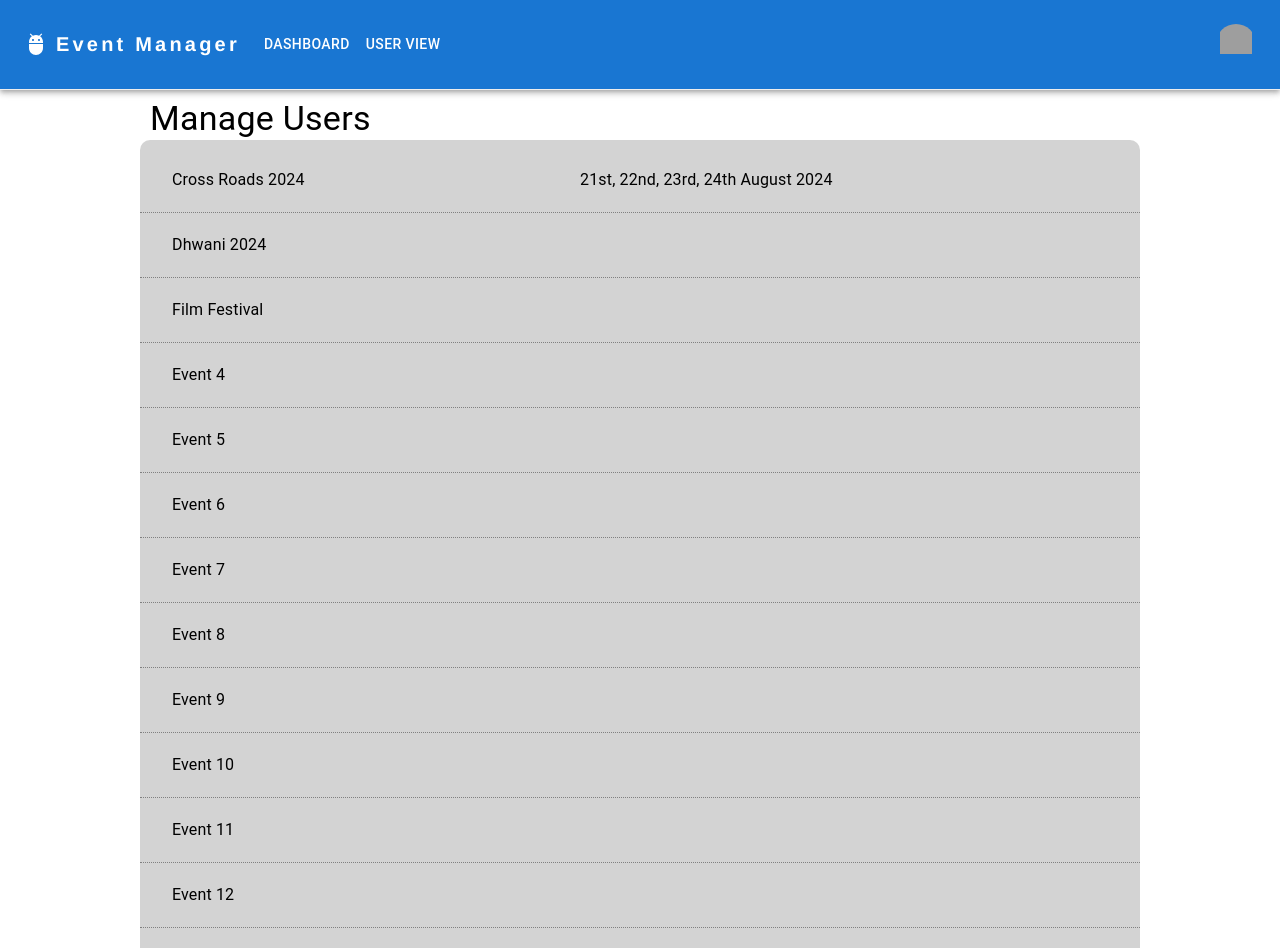
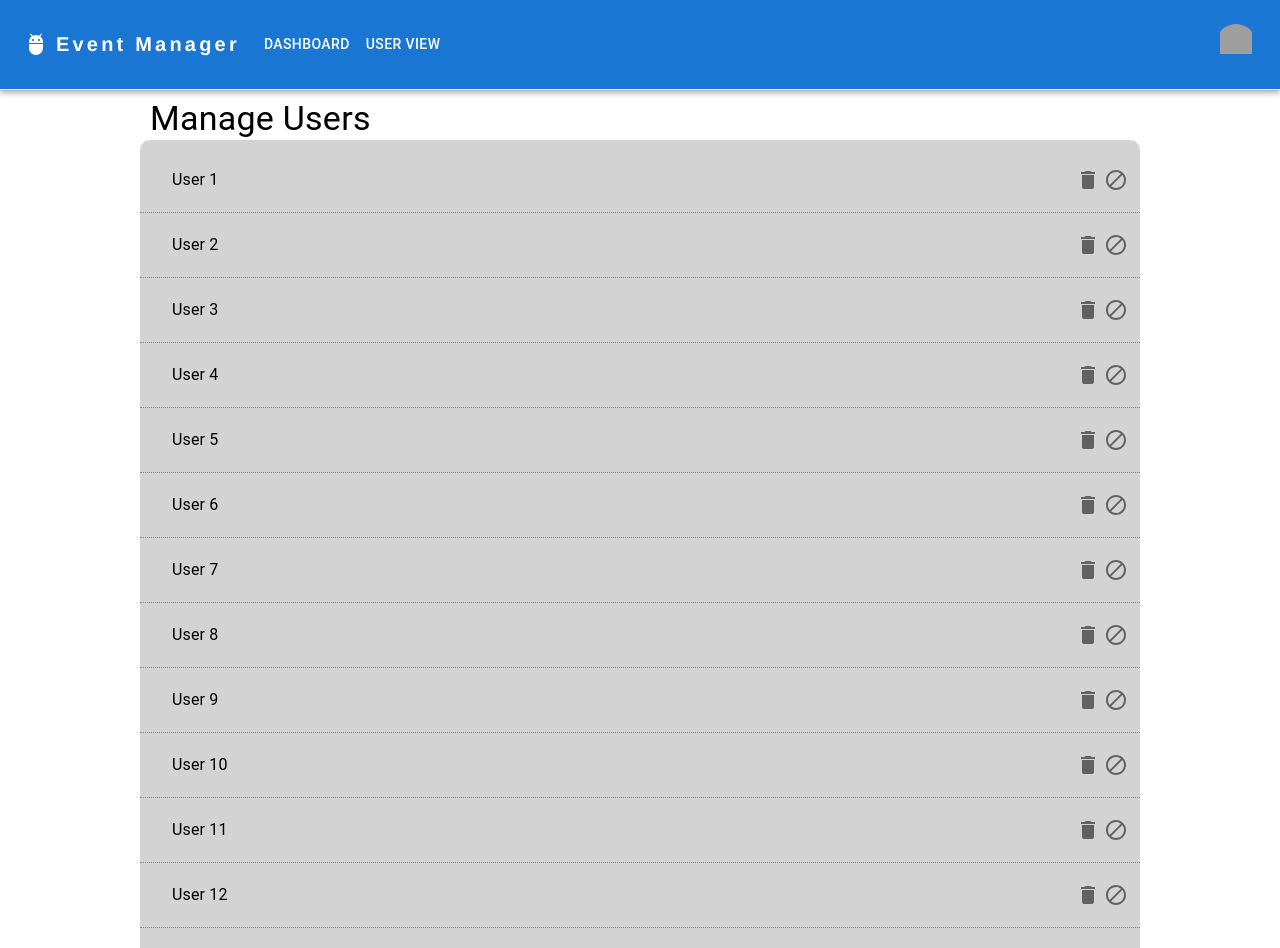
Before and after one commit to BhagyaS04/event-management, a React app in the folder frontend/: page /admin-dashboard/manage-users in a window 1280 px wide. Shown: the top 948 px of the page. Built offline with nearby package versions, Linux system fonts and the light colour scheme; grey boxes are pictures that could not be loaded; the HTML template or start-up script is replaced by a standard one.

Commit message:
Made changes to Manage Users. Added delete and block buttons.

```diff
--- a/frontend/src/components/ManageUser.jsx
+++ b/frontend/src/components/ManageUser.jsx
@@ -10,6 +10,9 @@ import InboxIcon from '@mui/icons-material/Inbox';
 import DraftsIcon from '@mui/icons-material/Drafts';
 import { Typography } from '@mui/material';
 import Grid from '@mui/material/Grid';
+import DeleteIcon from '@mui/icons-material/Delete';
+import BlockIcon from '@mui/icons-material/Block';
+import IconButton from '@mui/material/IconButton';
 
 const ManageUser = () => {
   return (
@@ -18,77 +21,160 @@ const ManageUser = () => {
           Manage Users
         </Typography>
         <nav aria-label="All Events">
-        <List sx = {{ width : 1000, backgroundColor : 'lightgray', borderRadius : '10px'}}>
+        <List sx={{ width: 1000, backgroundColor: 'lightgray', borderRadius: '10px' }}>
   <ListItem>
     <ListItemButton>
-              <ListItemText sx={{ color: 'black' }} primary="Cross Roads 2024" />
-              <ListItemText sx={{ color: 'black' }} primary="21st, 22nd, 23rd, 24th August 2024" />
+      <ListItemText sx={{ color: 'black' }} primary="User 1" />
     </ListItemButton>
+    <IconButton edge="end" aria-label="delete">
+      <DeleteIcon />
+    </IconButton>
+    <IconButton edge="end" aria-label="block">
+      <BlockIcon />
+    </IconButton>
   </ListItem>
-              <ListItem Padding sx = {{borderTop : '1px dotted gray'}}>
+  <ListItem sx={{ borderTop: '1px dotted gray' }}>
     <ListItemButton component="a" href="#simple-list">
-                  <ListItemText sx = {{color : 'black'}} primary="Dhwani 2024" />
+      <ListItemText sx={{ color: 'black' }} primary="User 2" />
     </ListItemButton>
+    <IconButton edge="end" aria-label="delete">
+      <DeleteIcon />
+    </IconButton>
+    <IconButton edge="end" aria-label="block">
+      <BlockIcon />
+    </IconButton>
   </ListItem>
-              <ListItem Padding sx = {{borderTop : '1px dotted gray'}}>
-                <ListItemButton >
-                  <ListItemText sx = {{color : 'black'}} primary="Film Festival" />
+  <ListItem sx={{ borderTop: '1px dotted gray' }}>
+    <ListItemButton>
+      <ListItemText sx={{ color: 'black' }} primary="User 3" />
     </ListItemButton>
+    <IconButton edge="end" aria-label="delete">
+      <DeleteIcon />
+    </IconButton>
+    <IconButton edge="end" aria-label="block">
+      <BlockIcon />
+    </IconButton>
   </ListItem>
-              <ListItem Padding sx = {{borderTop : '1px dotted gray'}}>
-                <ListItemButton >
-                  <ListItemText sx = {{color : 'black'}} primary="Event 4" />
+  <ListItem sx={{ borderTop: '1px dotted gray' }}>
+    <ListItemButton>
+      <ListItemText sx={{ color: 'black' }} primary="User 4" />
     </ListItemButton>
+    <IconButton edge="end" aria-label="delete">
+      <DeleteIcon />
+    </IconButton>
+    <IconButton edge="end" aria-label="block">
+      <BlockIcon />
+    </IconButton>
   </ListItem>
-              <ListItem Padding sx = {{borderTop : '1px dotted gray'}}>
-                <ListItemButton >
-                  <ListItemText sx = {{color : 'black'}} primary="Event 5" />
+  <ListItem sx={{ borderTop: '1px dotted gray' }}>
+    <ListItemButton>
+      <ListItemText sx={{ color: 'black' }} primary="User 5" />
     </ListItemButton>
+    <IconButton edge="end" aria-label="delete">
+      <DeleteIcon />
+    </IconButton>
+    <IconButton edge="end" aria-label="block">
+      <BlockIcon />
+    </IconButton>
   </ListItem>
-              <ListItem Padding sx = {{borderTop : '1px dotted gray'}}>
-                <ListItemButton >
-                  <ListItemText sx = {{color : 'black'}} primary="Event 6" />
+  <ListItem sx={{ borderTop: '1px dotted gray' }}>
+    <ListItemButton>
+      <ListItemText sx={{ color: 'black' }} primary="User 6" />
     </ListItemButton>
+    <IconButton edge="end" aria-label="delete">
+      <DeleteIcon />
+    </IconButton>
+    <IconButton edge="end" aria-label="block">
+      <BlockIcon />
+    </IconButton>
   </ListItem>
-              <ListItem Padding sx = {{borderTop : '1px dotted gray'}}>
-                <ListItemButton >
-                  <ListItemText sx = {{color : 'black'}} primary="Event 7" />
+  <ListItem sx={{ borderTop: '1px dotted gray' }}>
+    <ListItemButton>
+      <ListItemText sx={{ color: 'black' }} primary="User 7" />
     </ListItemButton>
+    <IconButton edge="end" aria-label="delete">
+      <DeleteIcon />
+    </IconButton>
+    <IconButton edge="end" aria-label="block">
+      <BlockIcon />
+    </IconButton>
   </ListItem>
-              <ListItem Padding sx = {{borderTop : '1px dotted gray'}}>
-                <ListItemButton >
-                  <ListItemText sx = {{color : 'black'}} primary="Event 8" />
+  <ListItem sx={{ borderTop: '1px dotted gray' }}>
+    <ListItemButton>
+      <ListItemText sx={{ color: 'black' }} primary="User 8" />
     </ListItemButton>
+    <IconButton edge="end" aria-label="delete">
+      <DeleteIcon />
+    </IconButton>
+    <IconButton edge="end" aria-label="block">
+      <BlockIcon />
+    </IconButton>
   </ListItem>
-              <ListItem Padding sx = {{borderTop : '1px dotted gray'}}>
-                <ListItemButton >
-                  <ListItemText sx = {{color : 'black'}} primary="Event 9" />
+  <ListItem sx={{ borderTop: '1px dotted gray' }}>
+    <ListItemButton>
+      <ListItemText sx={{ color: 'black' }} primary="User 9" />
     </ListItemButton>
+    <IconButton edge="end" aria-label="delete">
+      <DeleteIcon />
+    </IconButton>
+    <IconButton edge="end" aria-label="block">
+      <BlockIcon />
+    </IconButton>
   </ListItem>
-              <ListItem Padding sx = {{borderTop : '1px dotted gray'}}>
-                <ListItemButton >
-                  <ListItemText sx = {{color : 'black'}} primary="Event 10" />
+  <ListItem sx={{ borderTop: '1px dotted gray' }}>
+    <ListItemButton>
+      <ListItemText sx={{ color: 'black' }} primary="User 10" />
     </ListItemButton>
+    <IconButton edge="end" aria-label="delete">
+      <DeleteIcon />
+    </IconButton>
+    <IconButton edge="end" aria-label="block">
+      <BlockIcon />
+    </IconButton>
   </ListItem>
-              <ListItem Padding sx = {{borderTop : '1px dotted gray'}}>
-                <ListItemButton >
-                  <ListItemText sx = {{color : 'black'}} primary="Event 11" />
+  <ListItem sx={{ borderTop: '1px dotted gray' }}>
+    <ListItemButton>
+      <ListItemText sx={{ color: 'black' }} primary="User 11" />
     </ListItemButton>
+    <IconButton edge="end" aria-label="delete">
+      <DeleteIcon />
+    </IconButton>
+    <IconButton edge="end" aria-label="block">
+      <BlockIcon />
+    </IconButton>
   </ListItem>
-              <ListItem Padding sx = {{borderTop : '1px dotted gray'}}>
-                <ListItemButton >
-                  <ListItemText sx = {{color : 'black'}} primary="Event 12" />
+  <ListItem sx={{ borderTop: '1px dotted gray' }}>
+    <ListItemButton>
+      <ListItemText sx={{ color: 'black' }} primary="User 12" />
     </ListItemButton>
+    <IconButton edge="end" aria-label="delete">
+      <DeleteIcon />
+    </IconButton>
+    <IconButton edge="end" aria-label="block">
+      <BlockIcon />
+    </IconButton>
   </ListItem>
-              <ListItem Padding sx = {{borderTop : '1px dotted gray'}}>
-                <ListItemButton >
-                  <ListItemText sx = {{color : 'black'}} primary="Event 13" />
+  <ListItem sx={{ borderTop: '1px dotted gray' }}>
+    <ListItemButton>
+      <ListItemText sx={{ color: 'black' }} primary="User 13" />
     </ListItemButton>
+    <IconButton edge="end" aria-label="delete">
+      <DeleteIcon />
+    </IconButton>
+    <IconButton edge="end" aria-label="block">
+      <BlockIcon />
+    </IconButton>
   </ListItem>
-              <ListItem Padding sx = {{borderTop : '1px dotted gray'}}>
-                <ListItemButton >
-                  <ListItemText sx = {{color : 'black'}} primary="Event 14" />
+  <ListItem sx={{ borderTop: '1px dotted gray' }}>
+    <ListItemButton>
+      <ListItemText sx={{ color: 'black' }} primary="User 14" />
     </ListItemButton>
+    <IconButton edge="end" aria-label="delete">
+      <DeleteIcon />
+    </IconButton>
+    <IconButton edge="end" aria-label="block">
+      <BlockIcon />
+    </IconButton>
   </ListItem>
 </List>
       </nav>
```
Lines whose indentation alone changed are shown as unchanged.
